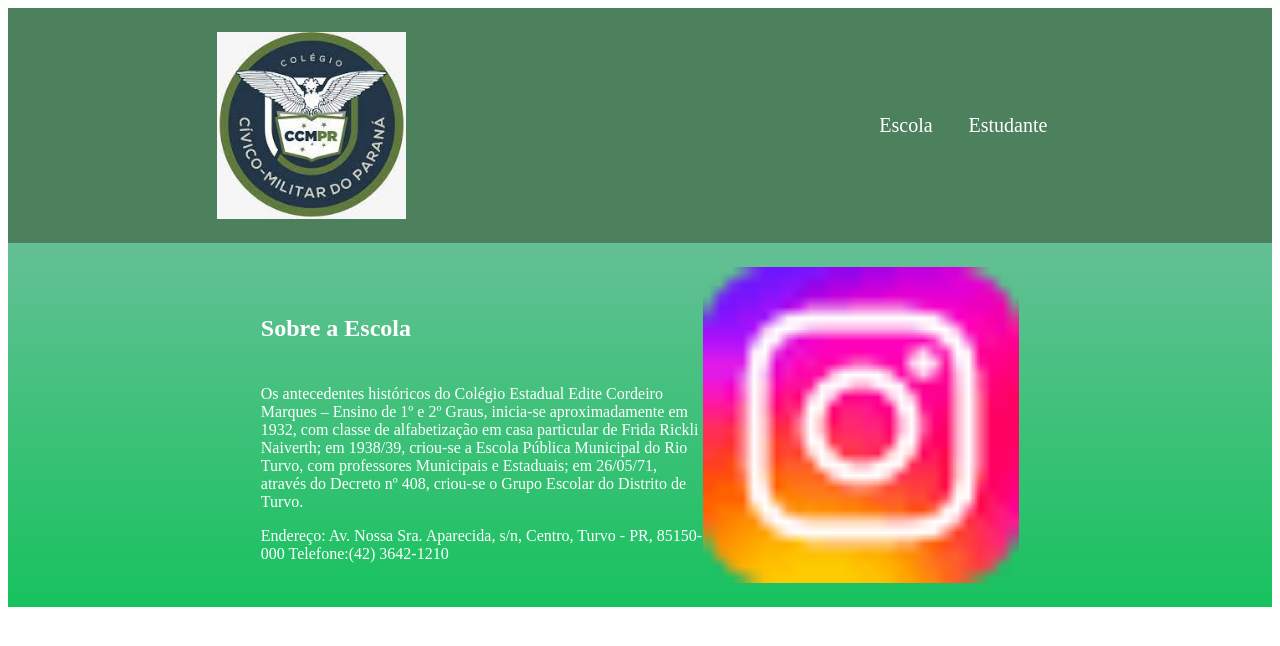
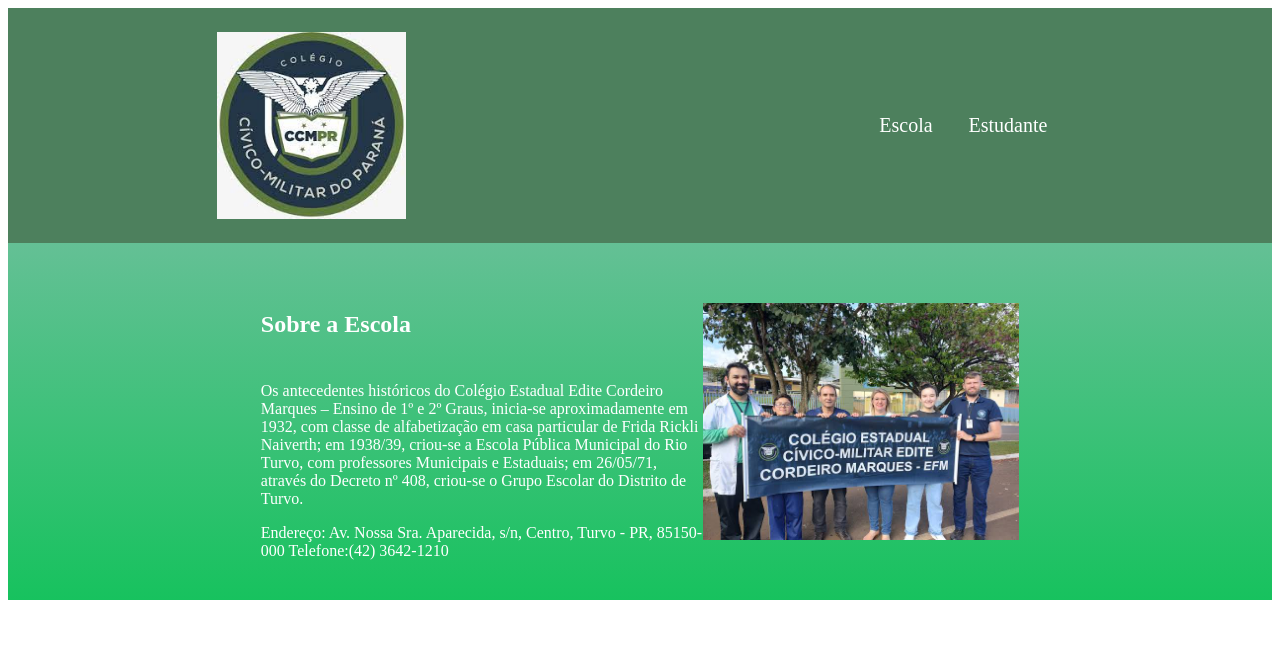
Before and after one commit to bibikarine/Site-CCM-, a plain HTML site: page index.html in a window 1280 px wide. Drawn offline with Linux system fonts and the light colour scheme.

Commit message:
IMG_3233.jpeg

```diff
--- a/index.html
+++ b/index.html
@@ -23,7 +23,7 @@
             <p class="escola-texto-um">Os antecedentes históricos do Colégio Estadual Edite Cordeiro Marques – Ensino de 1º e 2º Graus, inicia-se aproximadamente em 1932, com classe de alfabetização em casa particular de Frida Rickli Naiverth; em 1938/39, criou-se a Escola Pública Municipal do Rio Turvo, com professores Municipais e Estaduais; em 26/05/71, através do Decreto nº 408, criou-se o Grupo Escolar do Distrito de Turvo.</p>
             <p class="escola-texto-dois">Endereço: Av. Nossa Sra. Aparecida, s/n, Centro, Turvo  - PR, 85150-000  Telefone:(42) 3642-1210 </p>
         </div>
-        <img class="escola-imagem" src="instagram.png" alt="colégio">
+        <img class="escola-imagem" src="IMG_3233.jpeg " alt="colégio">
     </section>
 </body>
 </html>
```
